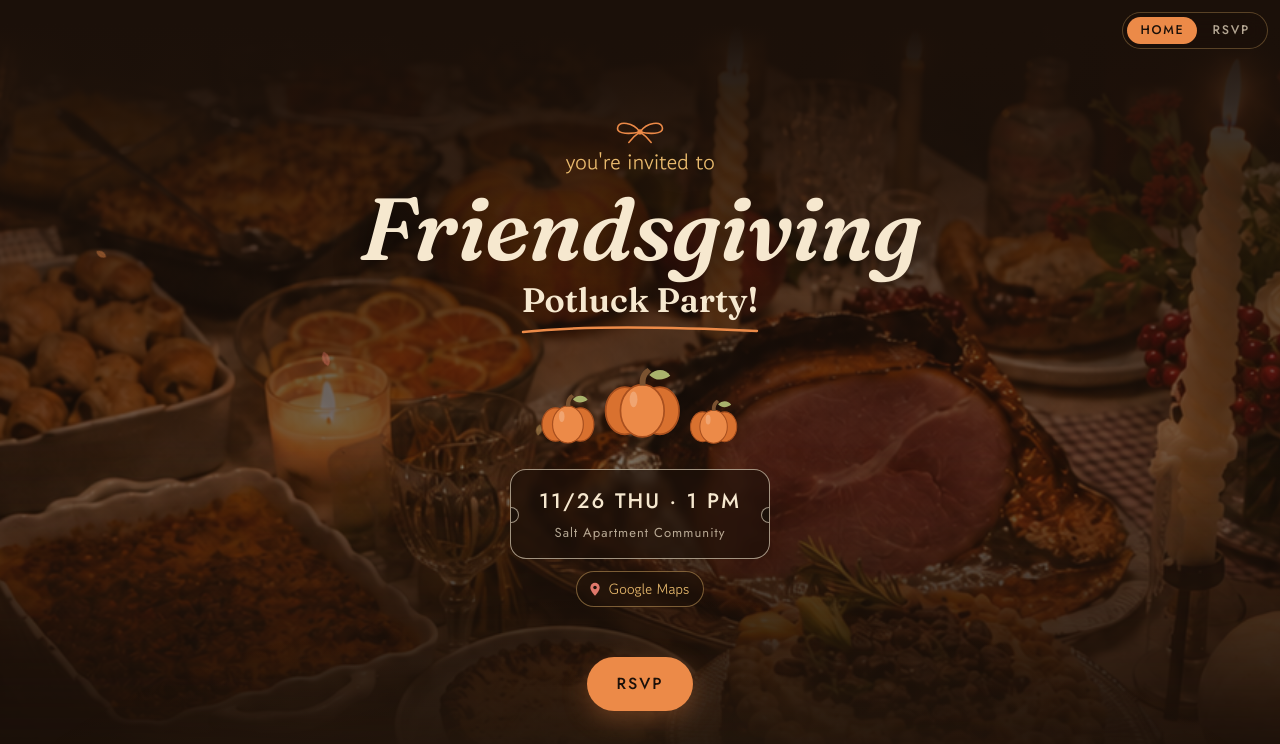
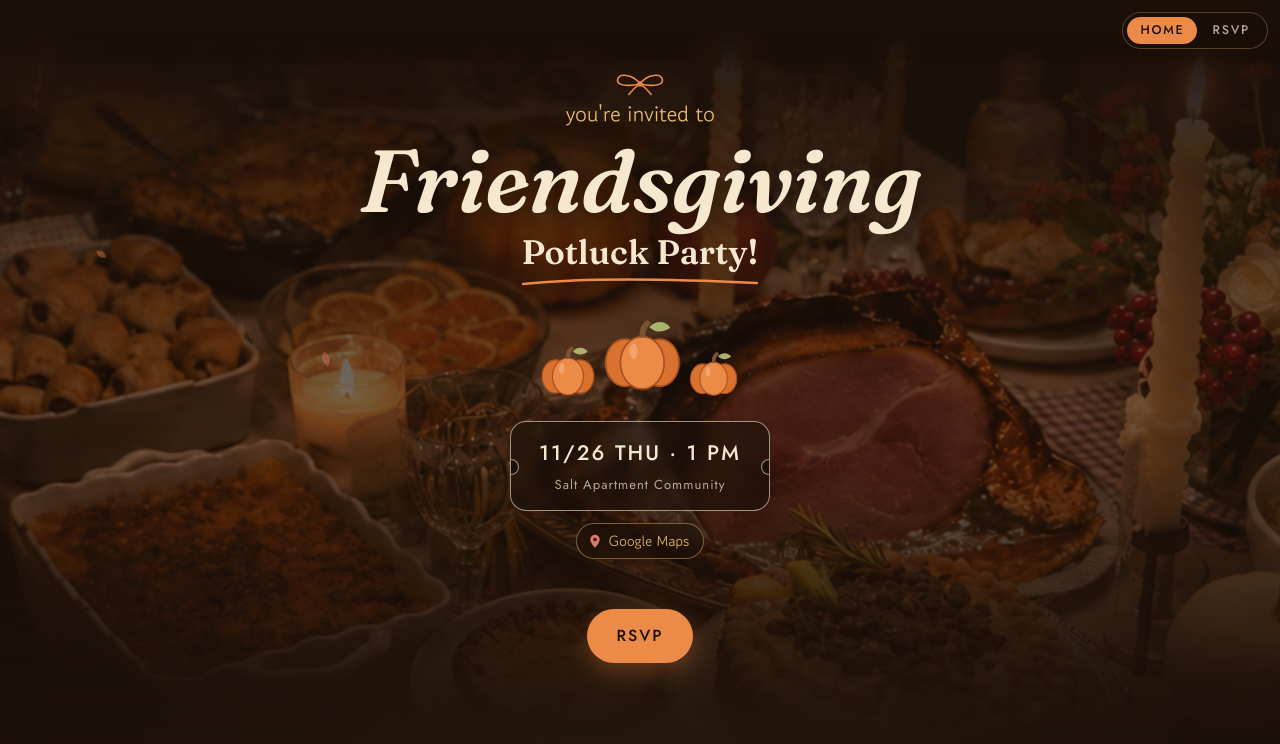
Before and after one commit to friends-giving/friends-giving.github.io, a plain HTML site: page index.html in a window 1280 px wide. Shown: the top 744 px of the page. Drawn offline with Linux system fonts and the light colour scheme; no server answers; a web font is replaced by a local one.

Commit message:
Tighten menu-title gap and add blurred fade under status bar
Co-Authored-By: Claude Opus 5.5 <noreply@anthropic.com>
Claude-Session: https://claude.ai/code/session_01EoCRY5cupQNtUjCQAkdLw2

```diff
--- a/index.html
+++ b/index.html
@@ -88,7 +88,7 @@
   .head-ico{width:52px;height:52px;margin:0 auto 8px;display:block}
 
   /* hero */
-  .hero{position:relative;text-align:center;overflow:hidden;padding:calc(clamp(92px,25vw,120px) + env(safe-area-inset-top)) 0 clamp(56px,14vw,84px)}
+  .hero{position:relative;text-align:center;overflow:hidden;padding:calc(env(safe-area-inset-top) + 72px) 0 clamp(56px,14vw,84px)}
   .hero-bg{
     position:absolute;inset:0;z-index:0;background:url("table.png") center 60%/cover no-repeat;
     -webkit-mask-image:linear-gradient(180deg,#000 0%,#000 55%,rgba(0,0,0,.5) 78%,transparent 100%);
@@ -186,6 +186,14 @@
   .special span{display:block;font-size:12.5px;color:var(--soft);line-height:1.45;margin-top:3px;word-break:keep-all}
   .rules-end{text-align:center;margin-top:18px;font-family:var(--hand);font-size:21px;color:var(--gold);line-height:1.35;word-break:keep-all}
 
+  /* soft blurred fade under the status bar */
+  .top-fade{
+    position:fixed;z-index:15;top:0;left:0;right:0;height:calc(env(safe-area-inset-top) + 64px);pointer-events:none;
+    background:linear-gradient(180deg, rgba(27,16,9,.92) 0%, rgba(27,16,9,.6) 45%, rgba(27,16,9,0) 100%);
+    backdrop-filter:blur(10px);-webkit-backdrop-filter:blur(10px);
+    -webkit-mask-image:linear-gradient(180deg,#000 0%,#000 40%,transparent 100%);
+    mask-image:linear-gradient(180deg,#000 0%,#000 40%,transparent 100%);
+  }
   /* top nav */
   .topnav{
     position:fixed;z-index:20;top:calc(env(safe-area-inset-top) + 12px);right:calc(env(safe-area-inset-right) + 12px);
@@ -272,6 +280,7 @@
 <div class="leaves" aria-hidden="true" id="leaves"></div>
 
 <!-- HERO -->
+<div class="top-fade" aria-hidden="true"></div>
 <nav class="topnav" aria-label="Menu">
   <a href="./" class="on">HOME</a>
   <a href="rsvp.html">RSVP</a>
```
Also changed, not shown: admin.html (+9 -0 lines), rsvp.html (+9 -0 lines), vote.html (+9 -0 lines).
